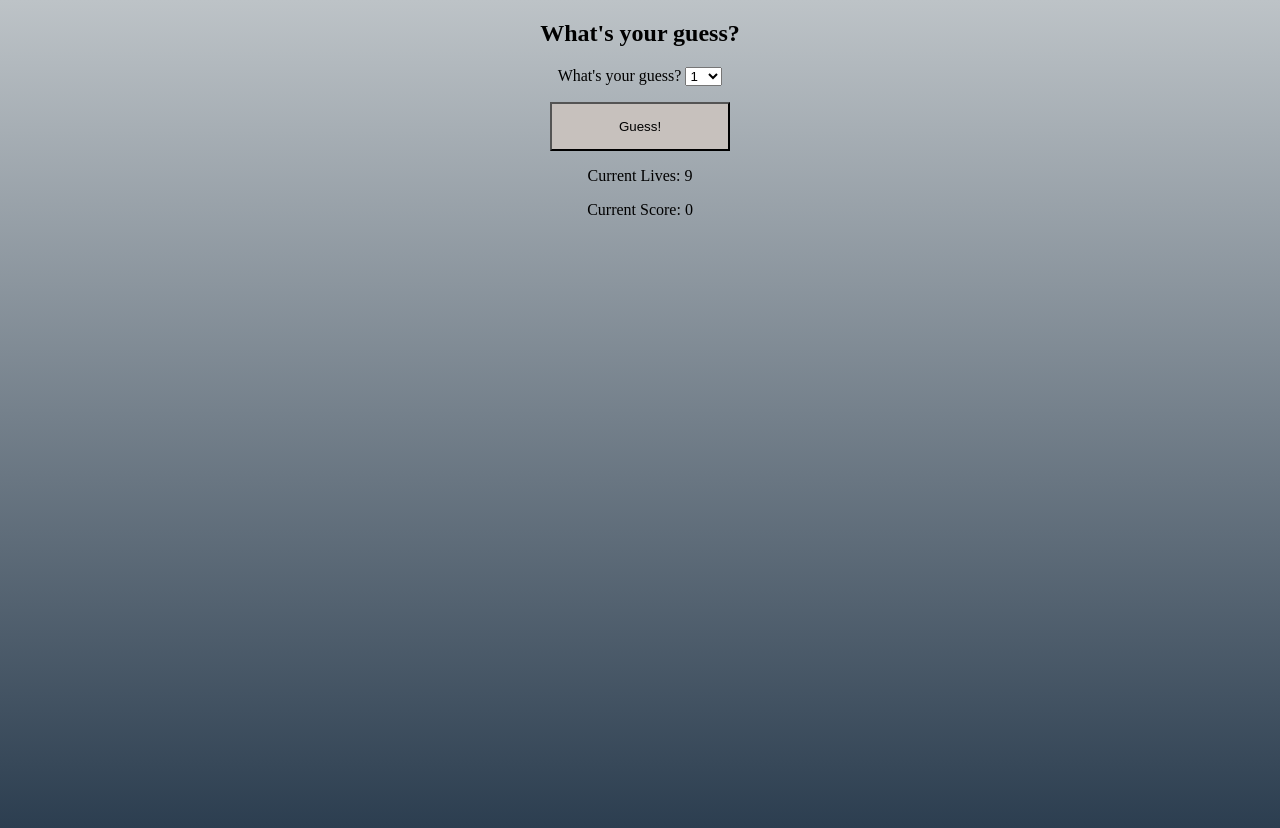
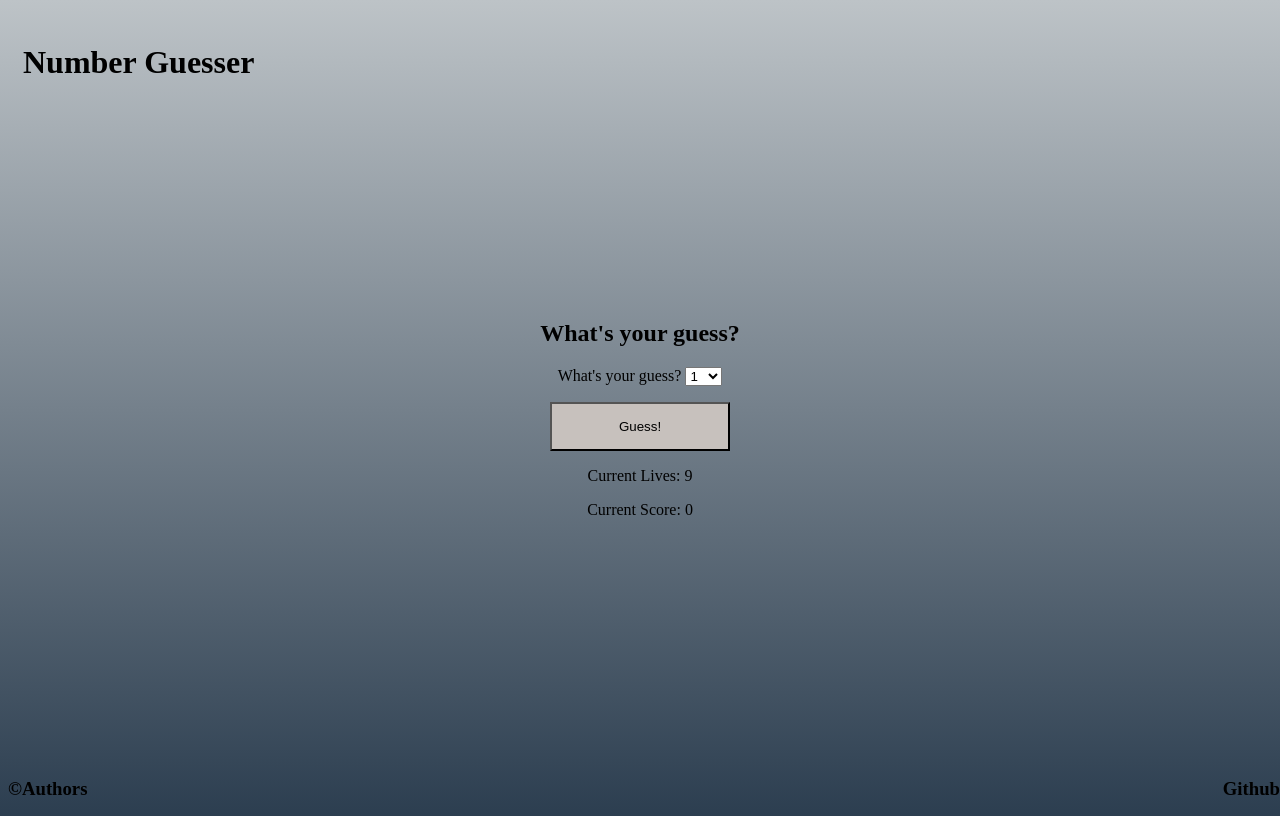
Before and after one commit to jamesliangg/EECS-1012-Final-Project, a website: page index.html in a window 1280 px wide. Drawn offline with Linux system fonts and the light colour scheme.

Commit message:
Added header and footer, used div to contain and center content.

```diff
--- a/index.html
+++ b/index.html
@@ -9,6 +9,10 @@
 </head>
 
 <body>
+  <div id="header">
+    <h1>Number Guesser</h1>
+  </div>
+  <div id="container">
     <h2> What's your guess? </h2>
     <label for="guess">What's your guess?</label>
     <select name="guess" id="guess">
@@ -28,6 +32,11 @@
     <p id="hint"></p>
     <p id="lives">Current Lives: 9</p>
     <p id="score">Current Score: 0</p>
+  </div>
+  <h3>
+    <span id="copyright">&#169;Authors</span>
+    <a id="git">Github</a>
+  </h3>
 </body>
 
 </html>
--- a/style.css
+++ b/style.css
@@ -1,10 +1,30 @@
 body {
     height: 100vh;
     background: linear-gradient(#bdc3c7, #2c3e50);
-    text-align: center;
 }
 button {
     width: 180px;
     padding: 15px;
     background-color: #c7c1bd;
 }
+#container {
+    margin-top: 16%;
+    margin-left: 25%;
+    width: 50%;
+    text-align: center;
+
+}
+#header {
+    padding: 15px;
+}
+h3 #git{
+    float: right;
+    position: fixed;
+    bottom: 0;
+    right: 0;
+}
+h3 #copyright{
+    float: left;
+    position: fixed;
+    bottom: 0;
+}
```
